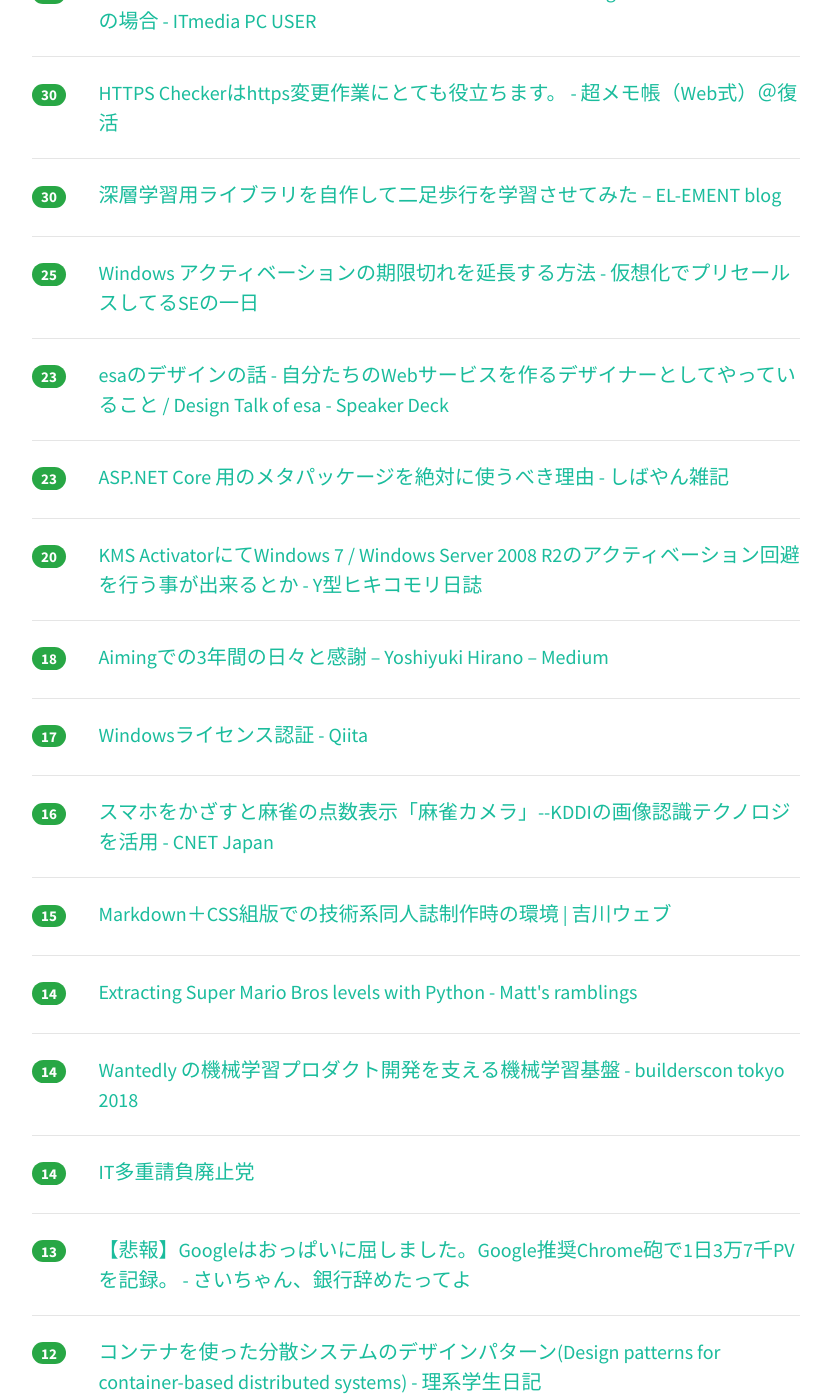
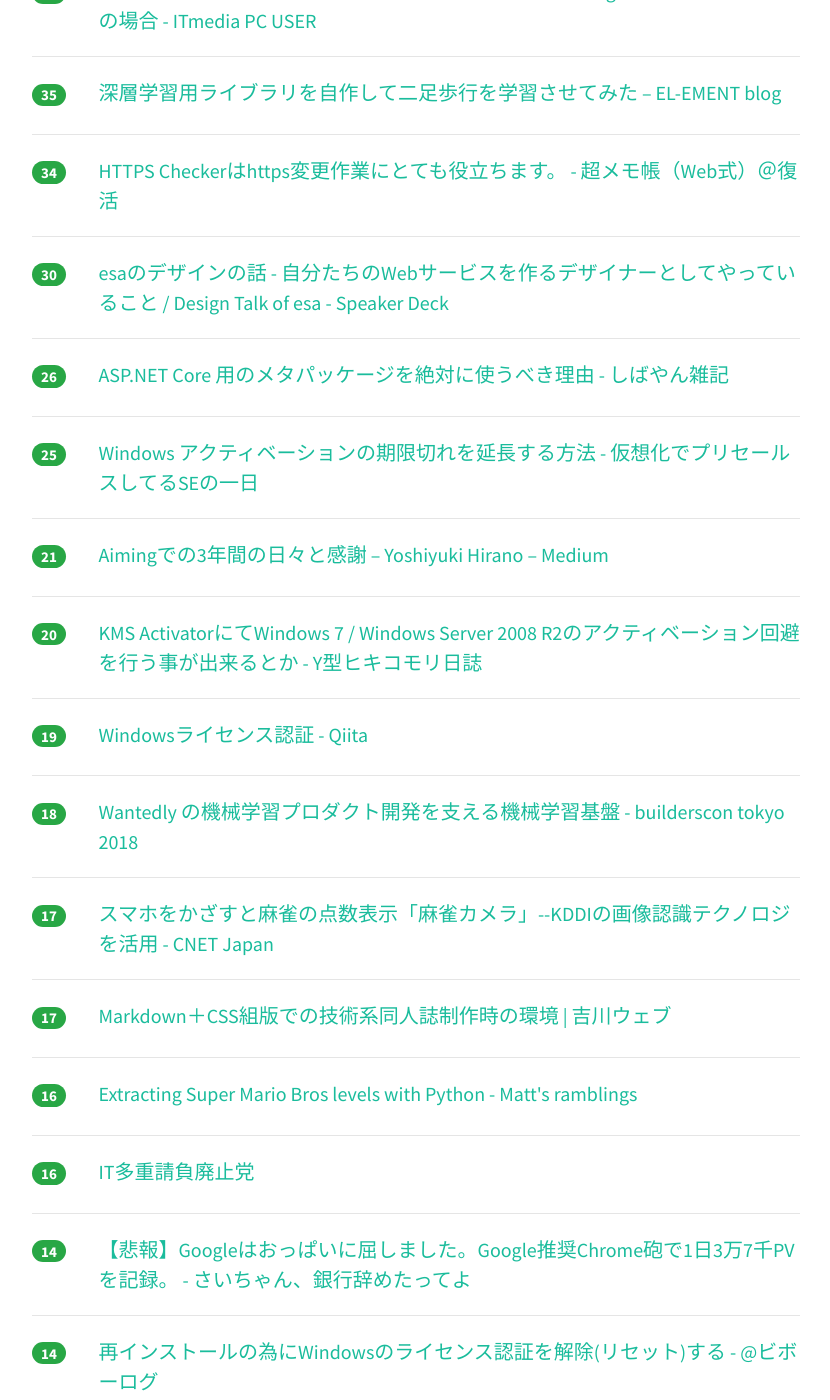
Before and after one commit to yatta47/hatena-matome-site, a Jekyll site: the page built from _posts/2018-07-01-hatena.md, in a window 1280 px wide and 1400 px high, scrolled down 574 px. Shown: the whole window, without its empty margins (224-1054 px from the left). Built offline with Jekyll 4.4.1, drawn with Linux system fonts in a browser that asks for light colours; nearby versions of some CDN libraries; some of the changed text lies outside the part shown.

Commit message:
Updated 2018-07-01

```diff
--- a/_posts/2018-07-01-hatena.md
+++ b/_posts/2018-07-01-hatena.md
@@ -1,34 +1,44 @@
 ---
 layout: post
 title:  "2018-07-01 はてぶIT"
-date:   2018-07-01 15:02:31
+date:   2018-07-01 16:03:17
 tags: [it-hotentry]
 ---
-36 件のデータあり
+40 件のデータあり
 
 <hr><div class="row">
-<div class="col-1"><span class="badge badge-pill badge-success h2">139</span></div>
+<div class="col-1"><span class="badge badge-pill badge-success h2">155</span></div>
 <div class="col-11"><a href='http://blog.inouetakuya.info/entry/2018/06/30/204134' target='_blank'>49インチ 4K ディスプレイの感想 - 彼女からは、おいちゃんと呼ばれています</a></div>
 </div>
 <hr>
 <div class="row">
-<div class="col-1"><span class="badge badge-pill badge-success h2">73</span></div>
+<div class="col-1"><span class="badge badge-pill badge-success h2">106</span></div>
 <div class="col-11"><a href='https://note.mu/psychs/n/nc519c2c85801' target='_blank'>Twitter での6年間 1｜Satoshi Nakagawa｜note</a></div>
 </div>
 <hr>
 <div class="row">
-<div class="col-1"><span class="badge badge-pill badge-success h2">38</span></div>
+<div class="col-1"><span class="badge badge-pill badge-success h2">53</span></div>
 <div class="col-11"><a href='http://www.itmedia.co.jp/pcuser/articles/1807/01/news011.html' target='_blank'>米IT大手の企業買収にみる悲喜こもごも　Microsoft、Google、Amazon、Twitterの場合 - ITmedia PC USER</a></div>
 </div>
 <hr>
 <div class="row">
-<div class="col-1"><span class="badge badge-pill badge-success h2">30</span></div>
+<div class="col-1"><span class="badge badge-pill badge-success h2">35</span></div>
+<div class="col-11"><a href='http://el-ement.com/blog/2018/06/30/full-ddpg/' target='_blank'>深層学習用ライブラリを自作して二足歩行を学習させてみた – EL-EMENT blog</a></div>
+</div>
+<hr>
+<div class="row">
+<div class="col-1"><span class="badge badge-pill badge-success h2">34</span></div>
 <div class="col-11"><a href='https://www.ituki-yu2.net/entry/https_checker' target='_blank'>HTTPS Checkerはhttps変更作業にとても役立ちます。 - 超メモ帳（Web式）＠復活</a></div>
 </div>
 <hr>
 <div class="row">
 <div class="col-1"><span class="badge badge-pill badge-success h2">30</span></div>
-<div class="col-11"><a href='http://el-ement.com/blog/2018/06/30/full-ddpg/' target='_blank'>深層学習用ライブラリを自作して二足歩行を学習させてみた – EL-EMENT blog</a></div>
+<div class="col-11"><a href='https://speakerdeck.com/ken_c_lo/design-talk-of-esa?slide=18' target='_blank'>esaのデザインの話 - 自分たちのWebサービスを作るデザイナーとしてやっていること / Design Talk of esa - Speaker Deck</a></div>
+</div>
+<hr>
+<div class="row">
+<div class="col-1"><span class="badge badge-pill badge-success h2">26</span></div>
+<div class="col-11"><a href='https://blog.shibayan.jp/entry/20180701/1530374130' target='_blank'>ASP.NET Core 用のメタパッケージを絶対に使うべき理由 - しばやん雑記</a></div>
 </div>
 <hr>
 <div class="row">
@@ -37,13 +47,8 @@ tags: [it-hotentry]
 </div>
 <hr>
 <div class="row">
-<div class="col-1"><span class="badge badge-pill badge-success h2">23</span></div>
-<div class="col-11"><a href='https://speakerdeck.com/ken_c_lo/design-talk-of-esa?slide=18' target='_blank'>esaのデザインの話 - 自分たちのWebサービスを作るデザイナーとしてやっていること / Design Talk of esa - Speaker Deck</a></div>
-</div>
-<hr>
-<div class="row">
-<div class="col-1"><span class="badge badge-pill badge-success h2">23</span></div>
-<div class="col-11"><a href='https://blog.shibayan.jp/entry/20180701/1530374130' target='_blank'>ASP.NET Core 用のメタパッケージを絶対に使うべき理由 - しばやん雑記</a></div>
+<div class="col-1"><span class="badge badge-pill badge-success h2">21</span></div>
+<div class="col-11"><a href='https://medium.com/@yhirano55/f575a06129cf' target='_blank'>Aimingでの3年間の日々と感謝 – Yoshiyuki Hirano – Medium</a></div>
 </div>
 <hr>
 <div class="row">
@@ -52,58 +57,63 @@ tags: [it-hotentry]
 </div>
 <hr>
 <div class="row">
+<div class="col-1"><span class="badge badge-pill badge-success h2">19</span></div>
+<div class="col-11"><a href='https://qiita.com/rocca0504/items/3ebdc30543ebe9285959' target='_blank'>Windowsライセンス認証 - Qiita</a></div>
+</div>
+<hr>
+<div class="row">
 <div class="col-1"><span class="badge badge-pill badge-success h2">18</span></div>
-<div class="col-11"><a href='https://medium.com/@yhirano55/f575a06129cf' target='_blank'>Aimingでの3年間の日々と感謝 – Yoshiyuki Hirano – Medium</a></div>
+<div class="col-11"><a href='https://builderscon.io/tokyo/2018/session/bacea03a-9bb6-4042-a31e-983b23efca59' target='_blank'>Wantedly の機械学習プロダクト開発を支える機械学習基盤 - builderscon tokyo 2018</a></div>
 </div>
 <hr>
 <div class="row">
 <div class="col-1"><span class="badge badge-pill badge-success h2">17</span></div>
-<div class="col-11"><a href='https://qiita.com/rocca0504/items/3ebdc30543ebe9285959' target='_blank'>Windowsライセンス認証 - Qiita</a></div>
+<div class="col-11"><a href='https://japan.cnet.com/article/35121727/' target='_blank'>スマホをかざすと麻雀の点数表示「麻雀カメラ」--KDDIの画像認識テクノロジを活用 - CNET Japan</a></div>
+</div>
+<hr>
+<div class="row">
+<div class="col-1"><span class="badge badge-pill badge-success h2">17</span></div>
+<div class="col-11"><a href='https://yoshikawaweb.com/markdown-css.html' target='_blank'>Markdown＋CSS組版での技術系同人誌制作時の環境 | 吉川ウェブ</a></div>
 </div>
 <hr>
 <div class="row">
 <div class="col-1"><span class="badge badge-pill badge-success h2">16</span></div>
-<div class="col-11"><a href='https://japan.cnet.com/article/35121727/' target='_blank'>スマホをかざすと麻雀の点数表示「麻雀カメラ」--KDDIの画像認識テクノロジを活用 - CNET Japan</a></div>
+<div class="col-11"><a href='http://matthewearl.github.io/2018/06/28/smb-level-extractor/' target='_blank'>Extracting Super Mario Bros levels with Python - Matt's ramblings</a></div>
 </div>
 <hr>
 <div class="row">
-<div class="col-1"><span class="badge badge-pill badge-success h2">15</span></div>
-<div class="col-11"><a href='https://yoshikawaweb.com/markdown-css.html' target='_blank'>Markdown＋CSS組版での技術系同人誌制作時の環境 | 吉川ウェブ</a></div>
+<div class="col-1"><span class="badge badge-pill badge-success h2">16</span></div>
+<div class="col-11"><a href='https://anond.hatelabo.jp/20180701003148' target='_blank'>IT多重請負廃止党</a></div>
 </div>
 <hr>
 <div class="row">
 <div class="col-1"><span class="badge badge-pill badge-success h2">14</span></div>
-<div class="col-11"><a href='http://matthewearl.github.io/2018/06/28/smb-level-extractor/' target='_blank'>Extracting Super Mario Bros levels with Python - Matt's ramblings</a></div>
+<div class="col-11"><a href='http://www.saichanblog.com/entry/chromehou' target='_blank'>【悲報】Googleはおっぱいに屈しました。Google推奨Chrome砲で1日3万7千PVを記録。 - さいちゃん、銀行辞めたってよ</a></div>
 </div>
 <hr>
 <div class="row">
 <div class="col-1"><span class="badge badge-pill badge-success h2">14</span></div>
-<div class="col-11"><a href='https://builderscon.io/tokyo/2018/session/bacea03a-9bb6-4042-a31e-983b23efca59' target='_blank'>Wantedly の機械学習プロダクト開発を支える機械学習基盤 - builderscon tokyo 2018</a></div>
-</div>
-<hr>
-<div class="row">
-<div class="col-1"><span class="badge badge-pill badge-success h2">14</span></div>
-<div class="col-11"><a href='https://anond.hatelabo.jp/20180701003148' target='_blank'>IT多重請負廃止党</a></div>
+<div class="col-11"><a href='https://sites.google.com/site/bknobiboroku/windows/reset_activation_on_windows' target='_blank'>再インストールの為にWindowsのライセンス認証を解除(リセット)する - @ビボーログ</a></div>
 </div>
 <hr>
 <div class="row">
 <div class="col-1"><span class="badge badge-pill badge-success h2">13</span></div>
-<div class="col-11"><a href='http://www.saichanblog.com/entry/chromehou' target='_blank'>【悲報】Googleはおっぱいに屈しました。Google推奨Chrome砲で1日3万7千PVを記録。 - さいちゃん、銀行辞めたってよ</a></div>
-</div>
-<hr>
-<div class="row">
-<div class="col-1"><span class="badge badge-pill badge-success h2">12</span></div>
 <div class="col-11"><a href='https://kiririmode.hatenablog.jp/entry/20180630/1530329159' target='_blank'>コンテナを使った分散システムのデザインパターン(Design patterns for container-based distributed systems) - 理系学生日記</a></div>
 </div>
 <hr>
 <div class="row">
 <div class="col-1"><span class="badge badge-pill badge-success h2">12</span></div>
-<div class="col-11"><a href='https://sites.google.com/site/bknobiboroku/windows/reset_activation_on_windows' target='_blank'>再インストールの為にWindowsのライセンス認証を解除(リセット)する - @ビボーログ</a></div>
+<div class="col-11"><a href='https://dev.classmethod.jp/cloud/aws/fargate-mackerel-cloudfront-poc/' target='_blank'>AWS Fargateを使ってサーバレスでCloudFrontをMackerel監視することを検討して実際に試してみた ｜ Developers.IO</a></div>
+</div>
+<hr>
+<div class="row">
+<div class="col-1"><span class="badge badge-pill badge-success h2">12</span></div>
+<div class="col-11"><a href='https://anond.hatelabo.jp/20140107173908' target='_blank'>はてブみたいなサイトの英語版おせーて。</a></div>
 </div>
 <hr>
 <div class="row">
 <div class="col-1"><span class="badge badge-pill badge-success h2">11</span></div>
-<div class="col-11"><a href='https://dev.classmethod.jp/cloud/aws/fargate-mackerel-cloudfront-poc/' target='_blank'>AWS Fargateを使ってサーバレスでCloudFrontをMackerel監視することを検討して実際に試してみた ｜ Developers.IO</a></div>
+<div class="col-11"><a href='https://blogs.technet.microsoft.com/jpazureid/2018/06/29/building-zero-trust-networks-with-microsoft-365/' target='_blank'>Microsoft 365 を用いたゼロ トラスト ネットワークの実現 – Japan Azure Identity Support Blog</a></div>
 </div>
 <hr>
 <div class="row">
@@ -112,28 +122,23 @@ tags: [it-hotentry]
 </div>
 <hr>
 <div class="row">
+<div class="col-1"><span class="badge badge-pill badge-success h2">10</span></div>
+<div class="col-11"><a href='https://togetter.com/li/1242266' target='_blank'>信長がデザインされたTシャツの破壊力が高すぎてもう笑うしかない「これズルい(笑)」「センスありすぎ」 - Togetter</a></div>
+</div>
+<hr>
+<div class="row">
+<div class="col-1"><span class="badge badge-pill badge-success h2">9</span></div>
+<div class="col-11"><a href='https://speakerdeck.com/fujiwara3/benchmarker-built-with-go-and-container?slide=47' target='_blank'>Goとコンテナで作るWebアプリケーションベンチマーカー / Benchmarker built with Go and Container - Speaker Deck</a></div>
+</div>
+<hr>
+<div class="row">
 <div class="col-1"><span class="badge badge-pill badge-success h2">9</span></div>
 <div class="col-11"><a href='http://mora.jp/topics/interview/stevefitzmaurice_utadahatsukoi/' target='_blank'>宇多田ヒカルのニューアルバム『初恋』を手掛けたグラミー受賞エンジニア、スティーヴ・フィッツモーリスが語る『初恋』の音作り　 | | moraトピックス</a></div>
 </div>
 <hr>
 <div class="row">
-<div class="col-1"><span class="badge badge-pill badge-success h2">9</span></div>
-<div class="col-11"><a href='https://anond.hatelabo.jp/20140107173908' target='_blank'>はてブみたいなサイトの英語版おせーて。</a></div>
-</div>
-<hr>
-<div class="row">
 <div class="col-1"><span class="badge badge-pill badge-success h2">8</span></div>
-<div class="col-11"><a href='https://speakerdeck.com/fujiwara3/benchmarker-built-with-go-and-container?slide=47' target='_blank'>Goとコンテナで作るWebアプリケーションベンチマーカー / Benchmarker built with Go and Container - Speaker Deck</a></div>
-</div>
-<hr>
-<div class="row">
-<div class="col-1"><span class="badge badge-pill badge-success h2">8</span></div>
-<div class="col-11"><a href='https://blogs.technet.microsoft.com/jpazureid/2018/06/29/building-zero-trust-networks-with-microsoft-365/' target='_blank'>Microsoft 365 を用いたゼロ トラスト ネットワークの実現 – Japan Azure Identity Support Blog</a></div>
-</div>
-<hr>
-<div class="row">
-<div class="col-1"><span class="badge badge-pill badge-success h2">8</span></div>
-<div class="col-11"><a href='https://togetter.com/li/1242266' target='_blank'>信長がデザインされたTシャツの破壊力が高すぎてもう笑うしかない「これズルい(笑)」「センスありすぎ」 - Togetter</a></div>
+<div class="col-11"><a href='https://dev.classmethod.jp/cloud/aws/2018-aws-re-entering-backup/' target='_blank'>AWS再入門2018 バックアップ編 ｜ Developers.IO</a></div>
 </div>
 <hr>
 <div class="row">
@@ -148,7 +153,17 @@ tags: [it-hotentry]
 <hr>
 <div class="row">
 <div class="col-1"><span class="badge badge-pill badge-success h2">7</span></div>
-<div class="col-11"><a href='https://dev.classmethod.jp/cloud/aws/2018-aws-re-entering-backup/' target='_blank'>AWS再入門2018 バックアップ編 ｜ Developers.IO</a></div>
+<div class="col-11"><a href='https://qiita.com/DUxCA/items/7b16ab18d66485ace1c6' target='_blank'>Rust で学ぶ epoll</a></div>
+</div>
+<hr>
+<div class="row">
+<div class="col-1"><span class="badge badge-pill badge-success h2">7</span></div>
+<div class="col-11"><a href='https://cirrus-ci.org/' target='_blank'>Cirrus CI</a></div>
+</div>
+<hr>
+<div class="row">
+<div class="col-1"><span class="badge badge-pill badge-success h2">7</span></div>
+<div class="col-11"><a href='https://gigazine.net/news/20180701-samsung-phones-sending-photos-unknowingly/' target='_blank'>Samsung製のスマホで撮影した写真が無断で送信されるバグが発生 - GIGAZINE</a></div>
 </div>
 <hr>
 <div class="row">
@@ -162,27 +177,32 @@ tags: [it-hotentry]
 </div>
 <hr>
 <div class="row">
-<div class="col-1"><span class="badge badge-pill badge-success h2">5</span></div>
-<div class="col-11"><a href='https://qiita.com/DUxCA/items/7b16ab18d66485ace1c6' target='_blank'>Rust で学ぶ epoll</a></div>
+<div class="col-1"><span class="badge badge-pill badge-success h2">6</span></div>
+<div class="col-11"><a href='https://iphone-mania.jp/news-217415/' target='_blank'>news-217415</a></div>
+</div>
+<hr>
+<div class="row">
+<div class="col-1"><span class="badge badge-pill badge-success h2">6</span></div>
+<div class="col-11"><a href='http://ai-topics.com/bug-repellent-spray/' target='_blank'>【フマキラー どこでもベープ 未来】独身男の未来ガジェット「付近の生態系を破壊するほどの最終兵器も紹介。使用には注意しよう！」 │ 【AI】人工知能ムスメは独身男の夢を見るか？</a></div>
 </div>
 <hr>
 <div class="row">
 <div class="col-1"><span class="badge badge-pill badge-success h2">5</span></div>
-<div class="col-11"><a href='https://cirrus-ci.org/' target='_blank'>Cirrus CI</a></div>
+<div class="col-11"><a href='https://qiita.com/kenju/items/ad1550882565bad188d2' target='_blank'>SQLをゼロベースで学んだ時に出会う用語まとめ</a></div>
 </div>
 <hr>
 <div class="row">
 <div class="col-1"><span class="badge badge-pill badge-success h2">5</span></div>
-<div class="col-11"><a href='https://gigazine.net/news/20180701-samsung-phones-sending-photos-unknowingly/' target='_blank'>Samsung製のスマホで撮影した写真が無断で送信されるバグが発生 - GIGAZINE</a></div>
+<div class="col-11"><a href='https://github.com/alexdovzhanyn/rydux' target='_blank'>GitHub - alexdovzhanyn/rydux: 💾 Single source state management for ruby</a></div>
 </div>
 <hr>
 <div class="row">
 <div class="col-1"><span class="badge badge-pill badge-success h2">5</span></div>
-<div class="col-11"><a href='http://ai-topics.com/bug-repellent-spray/' target='_blank'>【フマキラー どこでもベープ 未来】独身男の未来ガジェット「付近の生態系を破壊するほどの最終兵器も紹介。使用には注意しよう！」 │ 【AI】人工知能ムスメは独身男の夢を見るか？</a></div>
+<div class="col-11"><a href='https://speakerdeck.com/motemen/software-development-and-i?slide=48' target='_blank'>ソフトウェア開発と私 / Software Development and I - Speaker Deck</a></div>
 </div>
 <hr>
 <div class="row">
 <div class="col-1"><span class="badge badge-pill badge-success h2">4</span></div>
-<div class="col-11"><a href='https://iphone-mania.jp/news-217415/' target='_blank'>news-217415</a></div>
+<div class="col-11"><a href='https://applech2.com/archives/20180701-purge-wrangler-v4-now-available.html' target='_blank'>Thunderbolt 3を搭載していない古いMacでもAMD/NVIDIA eGPUを有効にできるスクリプト「PurgeWrangler」がv4.0へアップデート。 | AAPL Ch.</a></div>
 </div>
 <hr>
```
